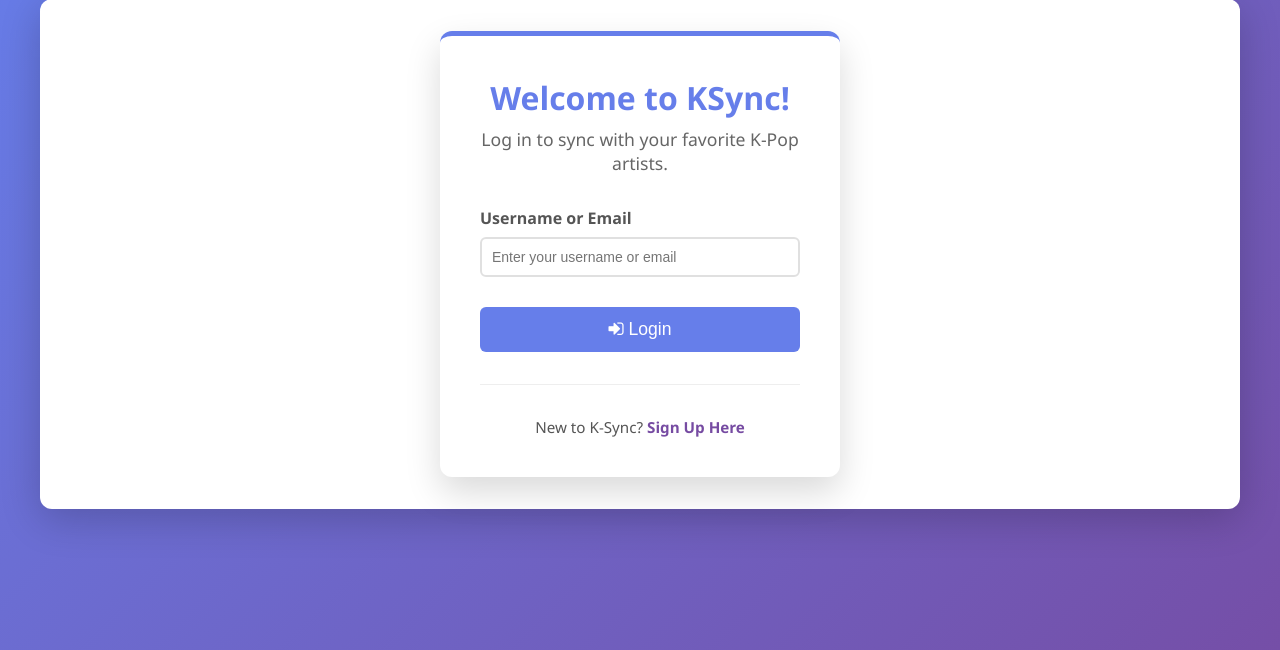
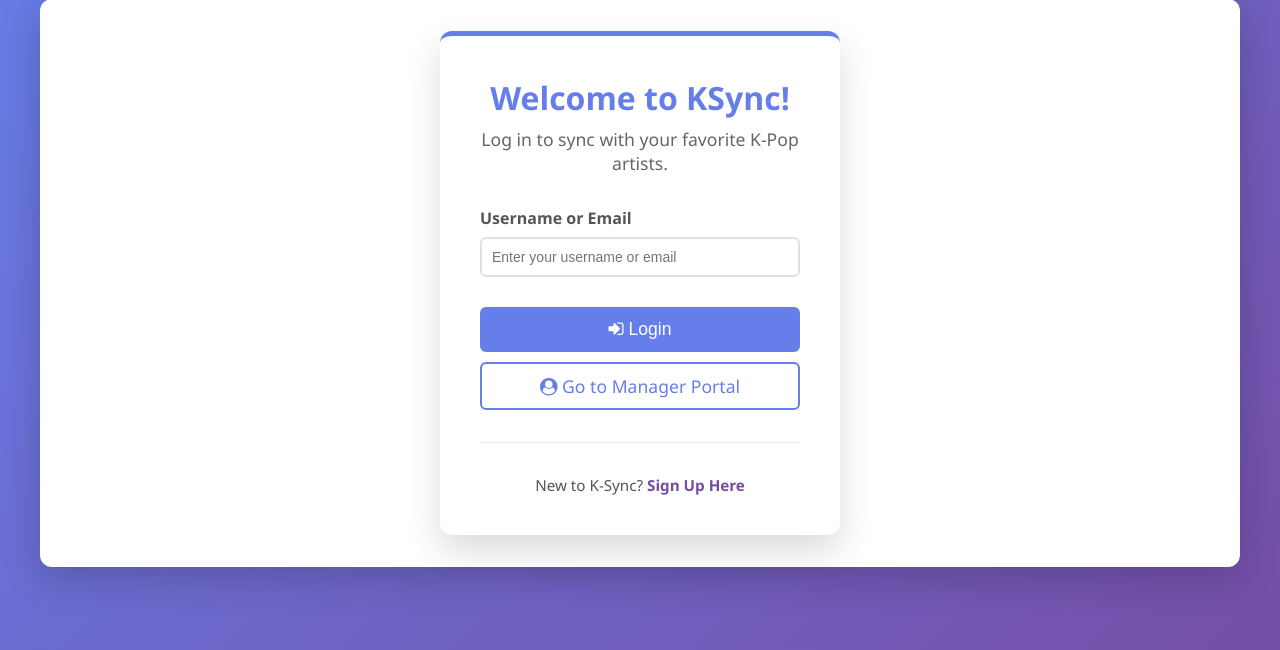
Before and after one commit to jiancpp/ccinfom-db-application, a Flask app: page /login in a window 1280 px wide. Shown: the part 113-763 px from the top of the page. Run offline with Flask 3, Linux system fonts and the light colour scheme; parts of the project's set-up code (start-up, migrations or seed data) failed here and were passed over.

Commit message:
added manager portal

```diff
--- a/app/routes.py
+++ b/app/routes.py
@@ -719,6 +719,11 @@ def profile():
     return render_template('profile.html', fan=fan, memberships=memberships, purchases=purchases)
 
 
+@main_routes.route('/manager_portal')
+def manager_portal():
+    return render_template('manager_portal.html')
+
+
 @main_routes.route('/test_db')
 def test_db():
     import mysql.connector
--- a/app/templates/login.html
+++ b/app/templates/login.html
@@ -19,10 +19,13 @@
                            placeholder="Enter your username or email">
                 </div>
 
-                <div class="form-group" style="margin-top: 30px;">
+                <div class="form-group" style="margin-top: 30px; gap: 5px">
                     <button type="submit" class="btn" style="width: 100%; font-size: 1.1rem; padding: 12px;">
                         <i class="fa fa-sign-in"></i> Login
                     </button>
+                    <a href="{{ url_for('main_routes.manager_portal') }}" class="btn btn-outline" style="width: 100%; font-size: 1.1rem; padding: 10px; margin-top: 10px; text-align: center;">
+                        <i class="fa fa-user-circle"></i> Go to Manager Portal
+                    </a>
                 </div>
 
             </form>
```
Also changed, not shown: app/templates/manager_portal.html (added, +8 -0 lines).
